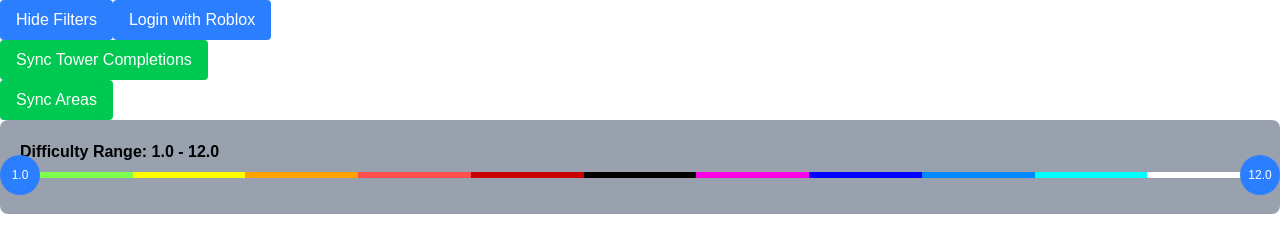
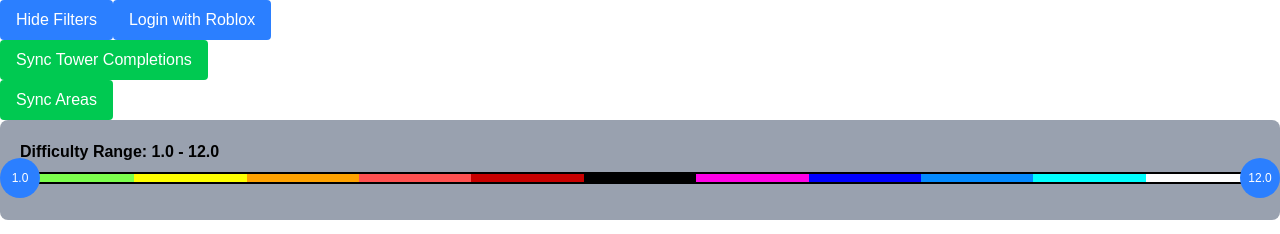
Before and after one commit to trevrasher/MyTowerList, a Next.js app: page / in a window 1280 px wide. Both pictures are taken after a click on the button "Show Filters". Shown: the top 234 px of the page. Built offline with nearby package versions, Linux system fonts and the light colour scheme; no server answers.

Commit message:
Update difficultyFilter.tsx

```diff
--- a/app/components/difficultyFilter.tsx
+++ b/app/components/difficultyFilter.tsx
@@ -39,7 +39,7 @@ export default function DifficultyFilter({ difficultyRange, setDifficultyRange }
               <div
                 key={key}
                 {...restProps}
-                className="h-1.5 w-full rounded"
+                className="h-3 w-1/1 rounded border border-black border-2"
                 style={{
                   background: `linear-gradient(to right, ${
                     [...Array(11)].map((_, i) => {
```
